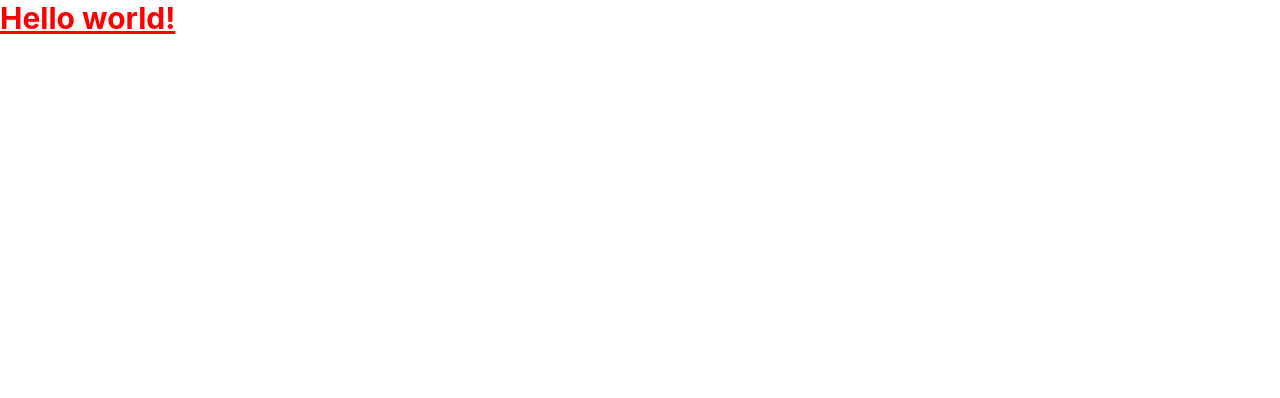
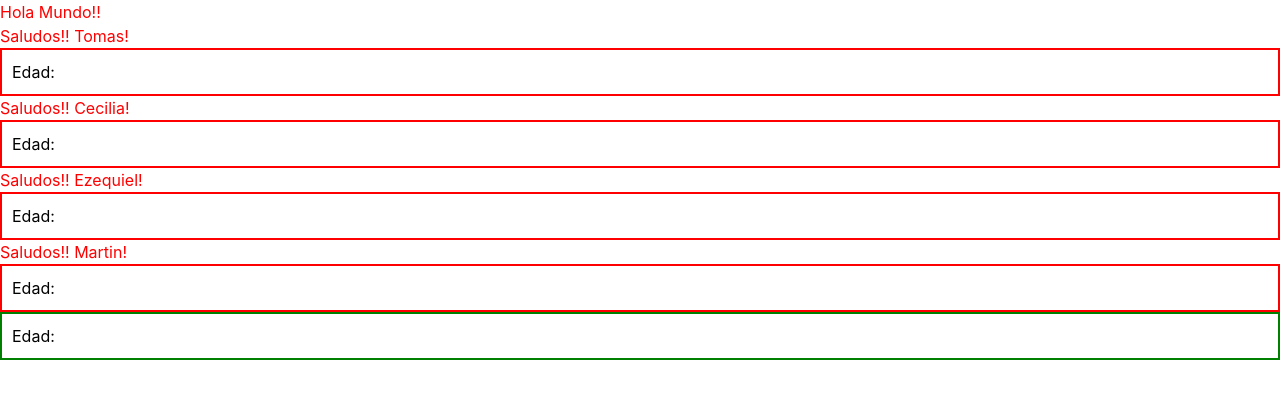
Before and after one commit to rossitom90/React-app-TRossi, a React (Create React App) app: page / in a window 1280 px wide. Shown: the top 398 px of the page. Built offline with nearby package versions, Linux system fonts and the light colour scheme.

Commit message:
update domingo

```diff
--- a/src/App.js
+++ b/src/App.js
@@ -1,12 +1,20 @@
 import logo from './logo.svg';
 import './App.css';
-import saludos from './components/Saludo';
+import Saludos from './components/Saludo';
+import BoxForChildren from './components/BoxForChildren';
 
 function App() {
   return (
-    <h1 className="text-3xl font-bold underline">
-      Hello world!
-    </h1>
+<>
+<h1>Hola Mundo!!</h1>
+    <Saludos name='Tomas' age={32} />
+    <Saludos name='Cecilia' age={29} />
+    <Saludos name='Ezequiel' age={35} />
+    <Saludos name='Martin' age={28} />
+
+    <BoxForChildren></BoxForChildren>
+</>
+
   );
 }
 
--- /dev/null
+++ b/src/components/AgeLabel.js
@@ -0,0 +1,12 @@
+import React from 'react'
+
+const AgeLabel = () => {
+  const styles = {
+    border: 'solid red 2px',
+    padding: '10px',}
+    return (
+    <div style={styles}>Edad: </div>
+  )
+}
+
+export default AgeLabel
--- /dev/null
+++ b/src/components/BoxForChildren.js
@@ -0,0 +1,12 @@
+import React from 'react'
+
+const BoxForChildren = () => {
+  const styles = {
+    border: 'solid green 2px',
+    padding: '10px',}
+    return (
+    <div style={styles}>Edad: </div>
+  )
+}
+
+export default BoxForChildren
--- a/src/components/Saludo.js
+++ b/src/components/Saludo.js
@@ -1,9 +1,13 @@
-function saludos() {
+import AgeLabel from "./AgeLabel"
+
+function Saludos({name, age}) {
     return(
 
-    <h1>Saludos!!</h1>
-
+        <>
+    <h1>Saludos!! {name}!</h1>
+    <AgeLabel></AgeLabel>
+    </>
     )
 }
 
-export default saludos
+export default Saludos
```
Also changed, not shown: 2 other files (tests, documents, lock files or other folders).
